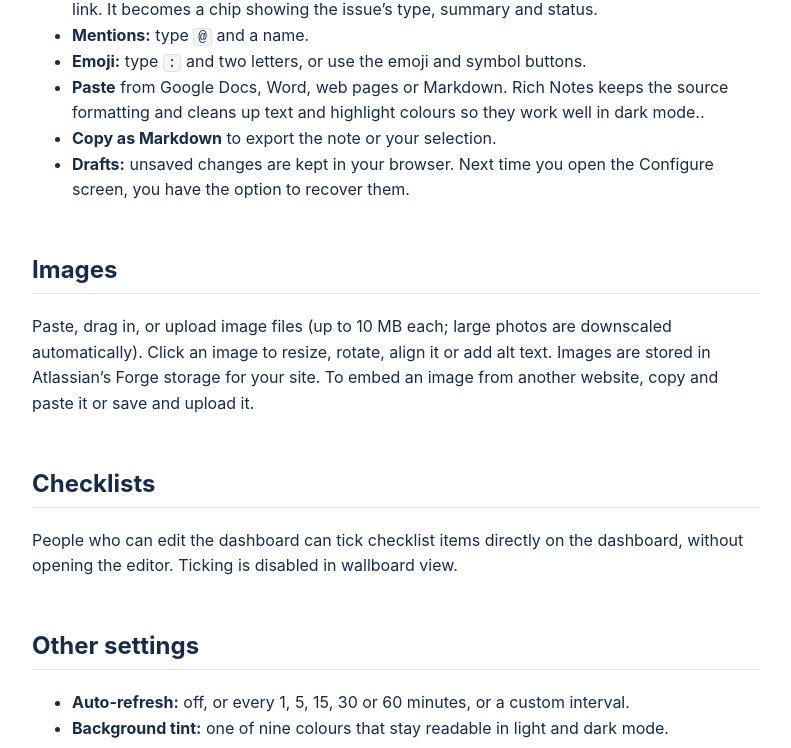
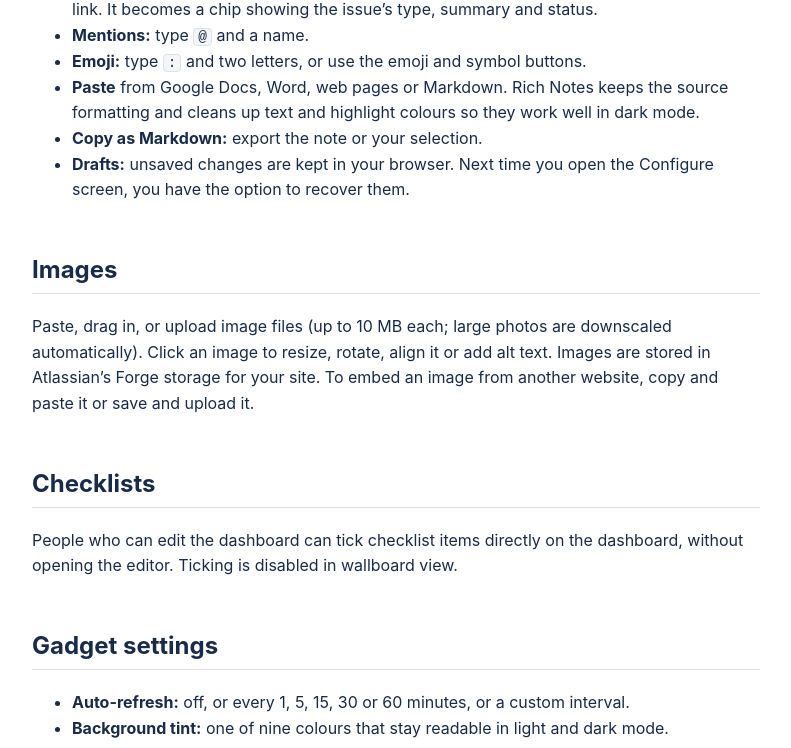
Before and after one commit to tbroadley/rich-notes-jira, a Jekyll site: the page built from index.md, in a window 1280 px wide and 1400 px high, scrolled down 596 px. Shown: the part 183-931 px from the top of the window, without its empty margins (244-1035 px from the left). Built offline with Jekyll 4.4.1, drawn with Linux system fonts in a browser that asks for light colours.

Commit message:
Fix typos and wording
Co-Authored-By: Claude Opus 5.5 <noreply@anthropic.com>

```diff
--- a/index.md
+++ b/index.md
@@ -24,8 +24,8 @@ Only people who can edit the dashboard can change the note.
 - **Jira issues:** type an issue key such as `ABC-123` followed by a space, or paste an issue link. It becomes a chip showing the issue's type, summary and status.
 - **Mentions:** type `@` and a name.
 - **Emoji:** type `:` and two letters, or use the emoji and symbol buttons.
-- **Paste** from Google Docs, Word, web pages or Markdown. Rich Notes keeps the source formatting and cleans up text and highlight colours so they work well in dark mode..
-- **Copy as Markdown** to export the note or your selection.
+- **Paste** from Google Docs, Word, web pages or Markdown. Rich Notes keeps the source formatting and cleans up text and highlight colours so they work well in dark mode.
+- **Copy as Markdown:** export the note or your selection.
 - **Drafts:** unsaved changes are kept in your browser. Next time you open the Configure screen, you have the option to recover them.
 
 ## Images
@@ -36,7 +36,7 @@ Paste, drag in, or upload image files (up to 10 MB each; large photos are downsc
 
 People who can edit the dashboard can tick checklist items directly on the dashboard, without opening the editor. Ticking is disabled in wallboard view.
 
-## Other settings
+## Gadget settings
 
 - **Auto-refresh:** off, or every 1, 5, 15, 30 or 60 minutes, or a custom interval.
 - **Background tint:** one of nine colours that stay readable in light and dark mode.
```
Also changed, not shown: privacy.md (+1 -1 lines).
